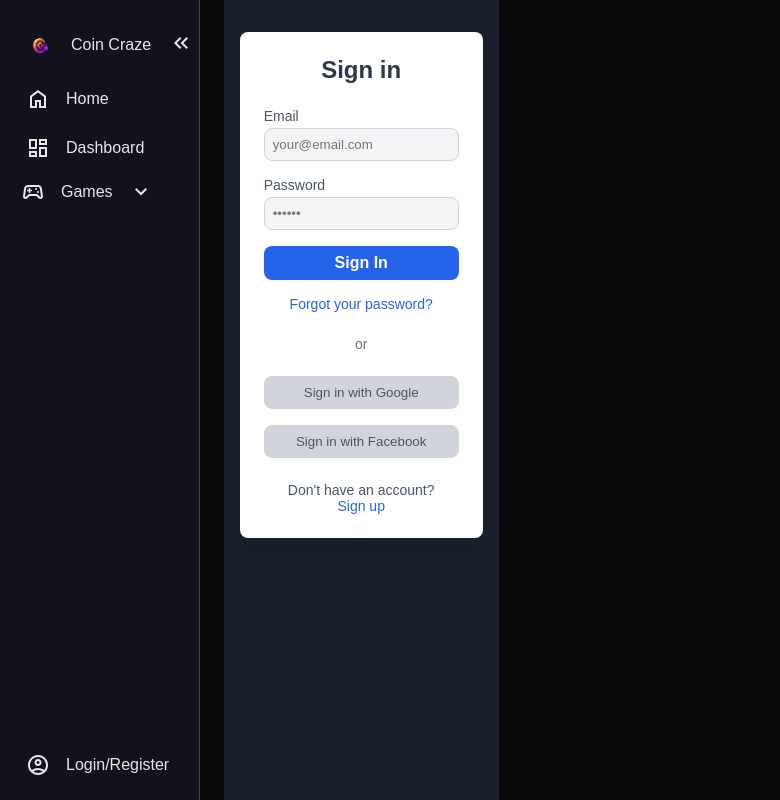
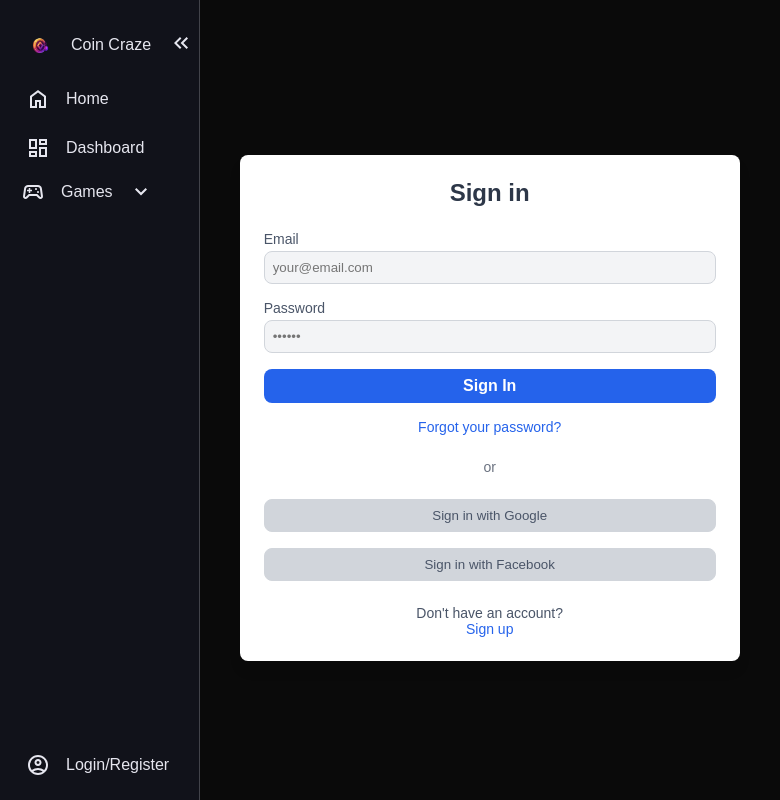
Before and after one commit to nguyenhbryan/goodfinancialadvice, a Next.js app in the folder finance/: page /login in a window 1280 px wide. Shown: the whole page, without its empty margins (0-780 px from the left). Built offline with nearby package versions, Linux system fonts and the light colour scheme; no server answers.

Commit message:
main page dynamic resizing
fixes the image resize, font size may still need to be changed

```diff
--- a/finance/src/app/login/page.module.css
+++ b/finance/src/app/login/page.module.css
@@ -1,18 +1,13 @@
 .body {
-  display: flex;
-  flex-direction: column;
   justify-content: space-between;
   min-height: 100vh;
-
-  background-color: #1a202c;
+  min-width: 100vw;
   width: 100%;
+  display: flex;
+  align-items: center;
   }
 
-  .dark .body {
-    background-color: #2d3748;
-  }
   .section {
-    min-height: 100vh;
     display: flex;
     flex-direction: column;
     justify-content: space-between;
@@ -20,25 +15,20 @@
     padding-top: 2rem;
   }
 
-  .dark .section {
-    background-color: #1a202c;
-  }
 
   .container {
-    max-width: 28rem;
-    margin: 0 auto;
-    width: 100%;
+    width: 35%;
+    min-width: 500px;
     background-color: #ffffff;
     border-radius: 0.5rem;
     box-shadow: 0 10px 15px -3px rgba(0, 0, 0, 0.1);
     padding: 1.5rem;
     display: flex;
     flex-direction: column;
+    align-self: center;
+    margin: 0 auto;
+    max-height: fit-content;
     gap: 1.5rem;
-  }
-
-  .dark .container {
-    background-color: #2d3748;
   }
 
   .title {
@@ -46,10 +36,6 @@
     font-weight: bold;
     text-align: center;
     color: #2d3748;
-  }
-
-  .dark .title {
-    color: #edf2f7;
   }
 
   .form {
@@ -65,10 +51,6 @@
     color: #4a5568;
   }
 
-  .dark .label {
-    color: #d1d5db;
-  }
-
   .input {
     width: 100%;
     margin-top: 0.25rem;
@@ -81,10 +63,6 @@
     transition: border-color 0.2s, box-shadow 0.2s;
   }
 
-  .dark .input {
-    background-color: #4a5568;
-    border-color: #2d3748;
-  }
 
   .inputError {
     border-color: #ef4444;
@@ -113,10 +91,6 @@
     margin-left: 0.5rem;
     font-size: 0.875rem;
     color: #4a5568;
-  }
-
-  .dark .checkboxLabel {
-    color: #d1d5db;
   }
 
   .submitButton {
```
Also changed, not shown: finance/src/app/page.js (+5 -5 lines).
